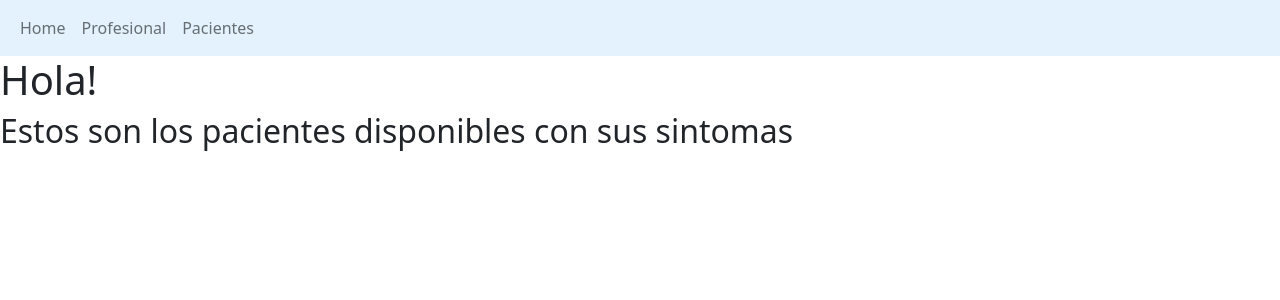
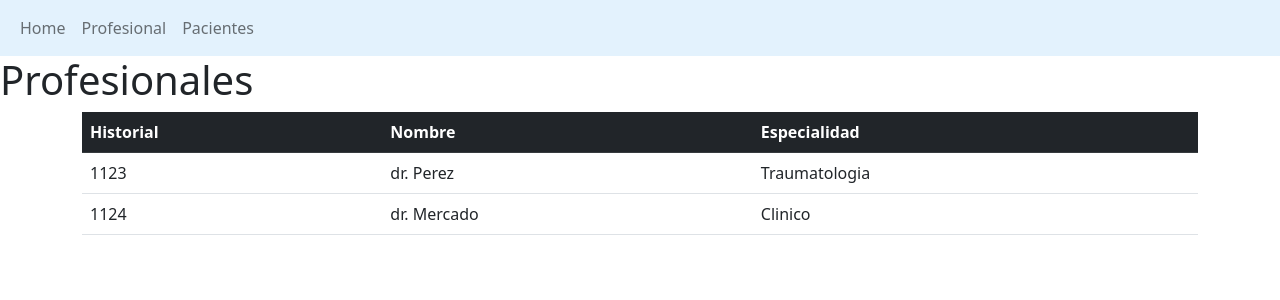
Before and after one commit to ArielEzequielPerez/Challenge_Clinica, a Vue app: page /profesional in a window 1280 px wide. Shown: the top 300 px of the page. Built offline with nearby package versions, Linux system fonts and the light colour scheme.

Commit message:
harcodeado datos de pacientes y profesionales

```diff
--- a/datosDeTablas/paciente.json
+++ b/datosDeTablas/paciente.json
@@ -7,7 +7,8 @@
                 "dolencia":"dolor en la rodilla",
                 "suceso":"golpe juagando al futbol"
             }
-        ]
+        ],
+        "profesional" : "dr Balsan"
 
     },
     {
@@ -18,7 +19,9 @@
                 "dolencia":"dolor en la cabeza",
                 "suceso":""
             }
-        ]
+        ],
+        "profesional" : "dr Perez"
+
     },
     {
         "historial": 1231232,
@@ -28,6 +31,7 @@
                 "dolencia":"dolor fuerte en el pecho",
                 "suceso":"mientras dormia sintio que no podia respirar"
             }
-        ]
+        ],
+        "profesional" : "dr Mercado"
     }
 ]
--- a/datosDeTablas/profesional.json
+++ b/datosDeTablas/profesional.json
@@ -0,0 +1,12 @@
+[
+    {
+        "legajo": 1123,
+        "nombre": "dr. Perez",
+        "especialidad": "Traumatologia"
+    },
+    {
+        "legajo": 1124,
+        "nombre": "dr. Mercado",
+        "especialidad": "Clinico"
+    }
+]
--- a/package.json
+++ b/package.json
@@ -11,6 +11,7 @@
   "dependencies": {
     "bootstrap": "^5.2.3",
     "bootstrap-icons": "^1.10.3",
+    "firebase": "^9.18.0",
     "vue": "^3.2.45",
     "vue-router": "^4.1.6"
   },
--- a/src/App.vue
+++ b/src/App.vue
@@ -11,3 +11,5 @@ import { RouterView } from 'vue-router';
         <RouterView/>
     </div>
 </template>
+<script>
+</script>
--- a/src/components/Pacientes.vue
+++ b/src/components/Pacientes.vue
@@ -1,13 +1,13 @@
 <template>
-<h1>Pacientes</h1>
+  <h1>Pacientes</h1>
   <div class="container">
     <table class="table">
       <thead class="table-dark">
         <tr>
+          <th>Historial</th>
           <th>Nombre</th>
-          <th>Apellido</th>
           <th>Consulta</th>
-          <th>Atendido</th>
+          <th>Profesional</th>
         </tr>
       </thead>
       <tbody>
@@ -28,9 +28,7 @@
               </td>
             </tr>
           </td>
-          <td>
-            <input type="checkbox">
-          </td>
+          <td>{{ paciente.profesional }}</td>
         </tr>
       </tbody>
     </table>
@@ -48,12 +46,12 @@ import { onMounted, ref, reactive } from "vue";
   justify-content: center;
 }
 .check {
-width:30px;
-height:30px;
+  width: 30px;
+  height: 30px;
 }
-.input{
-   display: flex;
-   align-items: center;
-   justify-content:;
+
+input[type="checkbox"] {
+  cursor: pointer;
+  transform: scale(2);
 }
 </style>
--- a/src/components/Profesional.vue
+++ b/src/components/Profesional.vue
@@ -1,4 +1,25 @@
 <template>
-    <h1>Hola!</h1>
-    <h2>Estos son los pacientes disponibles con sus sintomas</h2>
+  <h1>Profesionales</h1>
+  <div class="container">
+    <table class="table">
+      <thead class="table-dark">
+        <tr>
+          <th>Historial</th>
+          <th>Nombre</th>
+          <th>Especialidad</th>
+        </tr>
+      </thead>
+      <tbody>
+        <tr v-for="profesional in profesionales">
+          <td>{{ profesional.legajo }}</td>
+          <td>{{ profesional.nombre }}</td>
+          <td> {{ profesional.especialidad }}</td>
+        </tr>
+      </tbody>
+    </table>
+  </div>
 </template>
+<script setup lang="ts">
+import profesionales from "../../datosDeTablas/profesional.json";
+import { onMounted, ref, reactive } from "vue";
+</script>
```
Also changed, not shown: src/utils/firebase.js (added, +21 -0 lines), 1 other file (tests, documents, lock files or other folders).
